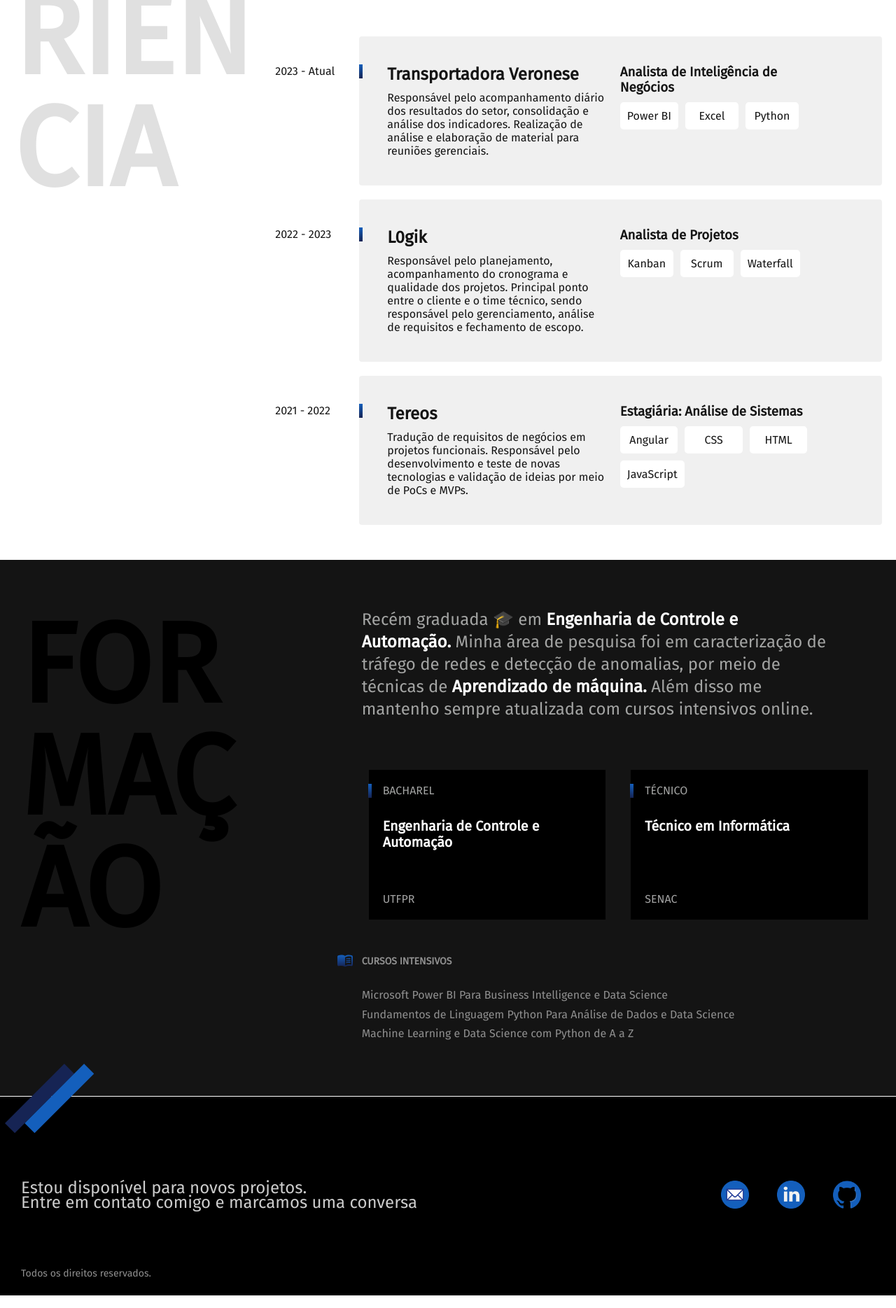
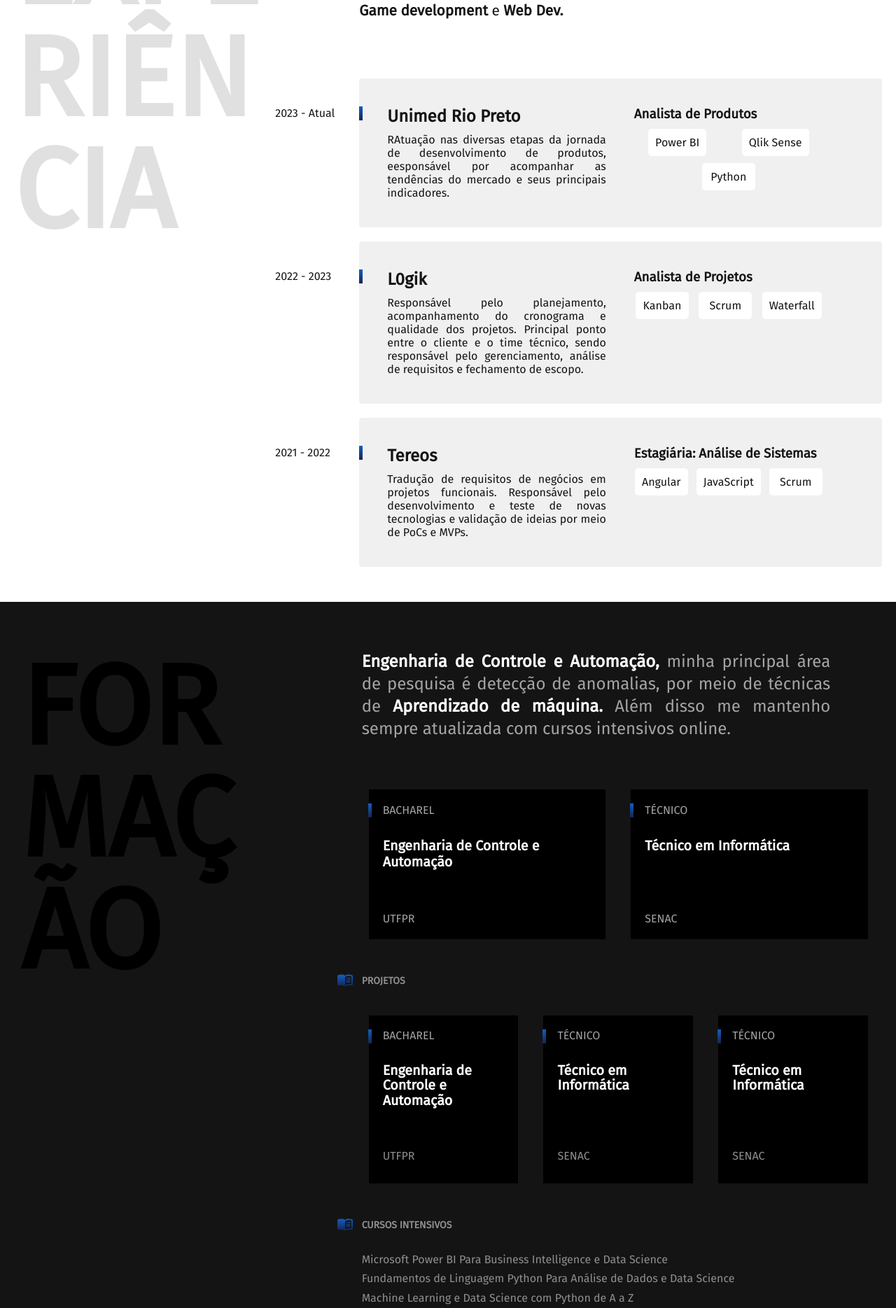
Before and after one commit to NayaneTateisi/Portifolio, a plain HTML site: page index.html in a window 1280 px wide. Shown: the part 928-2797 px from the top of the page at 70% size. Drawn offline with Linux system fonts and the light colour scheme.

Commit message:
add-updates

```diff
--- a/css/content.css
+++ b/css/content.css
@@ -22,7 +22,7 @@
 }
 
 .content-main h1{
-    font-size: 5rem;
+    font-size: 4.25rem;
     font-weight: 700;
     position: relative;
 }
@@ -59,6 +59,7 @@
     font-size:1.5rem;
     line-height: 1.33;
     margin-bottom: 60px;
+    text-align: justify;
 
 }
 .card-formation strong{
@@ -68,8 +69,9 @@
 .cards{
     display: flex;
     gap:20vh 2vh;
-    margin: 40px 0px
+    margin: 20px 0px 40px 0px;
 }
+
 
 .cards ul{
     background-color: #000;
@@ -124,6 +126,34 @@
     margin-bottom: 30px;
     position: relative;
 }
+
+.project-extenses h3{
+    font-size: 0.875rem;
+    line-height:1.4;
+    color:#8f8f8f;
+    text-transform: uppercase;
+    margin-bottom: 30px;
+    position: relative;
+}
+
+
+.project-extenses li{
+    color: #8f8f8f;
+    font-size: 1rem;
+    line-height:1.1;
+    margin-bottom: 10px;
+}
+.project-extenses h3::before{
+    display: block;
+    content: "";
+    width: 24px;
+    height: 24px;
+    background: url("../img/cursos.svg") no-repeat center center;
+    position: absolute;
+    left: -36px;
+    top:-4px
+}
+
 
 .formation-extenses li{
     color: #8f8f8f
@@ -187,7 +217,7 @@
     .cards{
         flex-direction: column;
         gap:1.5vh;
-        margin: 40px 0px;
+        margin: 20px 0px;
     }
 
     .cards ul{
--- a/css/global.css
+++ b/css/global.css
@@ -15,7 +15,7 @@ h1,h2,h3,p{
 }
 
 img{
-    max-width: 100%;
+    max-width: 120%;
     max-height: auto;
     display: block
 }
--- a/css/maincontent.css
+++ b/css/maincontent.css
@@ -9,7 +9,8 @@
 .experience-container span{
     font-size: 1.5rem;
     line-height: 2rem;
-    max-width: 50ch;
+    text-align: justify;
+    /*max-width: 50ch;*/
 }
 
 .experience-description{
@@ -23,7 +24,7 @@
     background: #f0f0f0;
     border-radius: 4px;
     padding: 40px;
-    gap:20px;
+    gap:40px;
 }
 .experience-title{
     width: 35vh;
@@ -53,12 +54,14 @@
 .card-description p{
     font-size: 1.14rem;
     max-width: 40ch;
+    text-align: justify;
 }
 
 .card-description ul{
     display: flex;
     flex-wrap: wrap;
     align-content: flex-start;
+    justify-content: space-around;
 }
 
 .card-description li{
--- a/index.html
+++ b/index.html
@@ -6,7 +6,7 @@
     <meta http-equiv="X-UA-Compatible" content="IE=edge">
     <meta name="viewport" content="width=device-width, initial-scale=1.0">
     <meta name="description" content="Nayane Tateisi Portifólio">
-    <link rel="stylesheet" href="./css/style.min.css">
+    <link rel="stylesheet" href="./css/style.css">
     <link rel="preconnect" href="https://fonts.googleapis.com">
     <link rel="preconnect" href="https://fonts.gstatic.com" crossorigin>
     <link href="https://fonts.googleapis.com/css2?family=Fira+Sans&display=swap" rel="stylesheet">
@@ -31,36 +31,35 @@
     <main class="descriptive main-container">
         <img src="./img/perfil.png" alt="profile" class="profile-img" width="360" height="520">
         <div class="content-main"><h1> Engenheira<br/>
-        Controle & <br/>
-        Automação
+        Controle & Automação
         </h1>
-        <p>Analista de Inteligência de negócios</p>
+        <p>Analista de Produtos</p>
         </div>
-    </main>
+    <!-- </main> -->
 
-    <section class="main-container" id="experiencia" aria-label="Experiência">
+    <!-- <section class="xp-container" id="experiencia" aria-label="Experiência">   -->
 
         <h2 class="experience title">Experiência</h2>
 
         <div class="experience-container">
-            <span>Desenvolvo projetos de tratamento e análise de dados, utilizando <strong>Estatística</strong>, <strong>Python</strong> e <strong>Power BI</strong>.
-                Estudo desenvolvimento web, por hobby, utilizando principalmente <strong>HTML, </strong><strong>CSS</strong> e <strong> JavaScript</strong> na criação de páginas e landing pages
+            <span>Desbravando as fronteiras da análise de <strong> indicadores</strong>, <strong>modelagem</strong> e tomada de <strong> decisões estratégicas</strong>.
+                Estudo desenvolvimento programação, por hobby, e desenvolvendo projetinhos de <strong> Data Science, </strong><strong>Dataviz,</strong> <strong> Game development</strong> e <strong>Web Dev.</strong>
             </span>
 
             <div class="experience-description">
                 <div class="card-description">
                     <div>
                         <p class="experience-year">2023 - Atual</p>
-                        <h2 class="experience-title">Transportadora Veronese</h2>
-                        <p>Responsável pelo acompanhamento diário dos resultados do setor, consolidação e análise dos indicadores. Realização de análise e elaboração de material para reuniões gerenciais.</p>
+                        <h2 class="experience-title">Unimed Rio Preto</h2>
+                        <p>RAtuação nas diversas etapas da jornada de desenvolvimento de produtos, eesponsável por acompanhar as tendências do mercado e seus principais indicadores.</p>
 
                     </div>
 
                     <div>
-                    <h3  class="experience-title">Analista de Inteligência de Negócios</h3>
+                    <h3  class="experience-title">Analista de Produtos</h3>
                         <ul>
                             <li>Power BI</li>
-                            <li>Excel</li>
+                            <li>Qlik Sense</li>
                             <li>Python</li>
                         </ul>
 
@@ -105,9 +104,8 @@
                         <h3 class="experience-title">Estagiária: Análise de Sistemas</h3>
                         <ul>
                             <li>Angular</li>
-                            <li>CSS</li>
-                            <li>HTML</li>
                             <li>JavaScript</li>
+                            <li>Scrum</li>
                         </ul>
                     </div>
 
@@ -118,15 +116,17 @@
 
         </div>
 
-    </section>
+    <!-- </section> -->
+
+   </main>
+
 
     <section class="formation-container" id="formacao" aria-label="Formação">
 
         <div class="main-container">
             <h2 class="formation-descriptive title">Formação</h2>
             <div class="card-formation">
-                <p> Recém graduada 🎓 em <strong>Engenharia de Controle e Automação. </strong>
-                     Minha área de pesquisa foi em caracterização de tráfego de redes e detecção de anomalias, por meio de técnicas de
+                <p> <strong>Engenharia de Controle e Automação, </strong> minha principal área de pesquisa é detecção de anomalias, por meio de técnicas de
                      <strong>Aprendizado de máquina. </strong>
                     Além disso me mantenho sempre atualizada com cursos intensivos online.</p>
 
@@ -143,6 +143,30 @@
                     <li>SENAC</li>
                 </ul>
               </div>
+
+                <div class="project-extenses">
+                    <h3>Projetos</h3>
+
+                    <div class="cards">
+                        <ul class="formation-courses">
+                            <li class="title-courses">Bacharel</li>
+                            <li class="subtitle-courses">Engenharia de Controle e Automação</li>
+                            <li>UTFPR</li>
+                        </ul>
+
+                        <ul class="formation-courses">
+                            <li class="title-courses">Técnico</li>
+                            <li class="subtitle-courses">Técnico em Informática</li>
+                            <li>SENAC</li>
+                        </ul>
+                        <ul class="formation-courses">
+                            <li class="title-courses">Técnico</li>
+                            <li class="subtitle-courses">Técnico em Informática</li>
+                            <li>SENAC</li>
+                        </ul>
+                      </div>
+
+                </div>
 
                 <div class="formation-extenses">
                     <h3>Cursos intensivos</h3>
```
